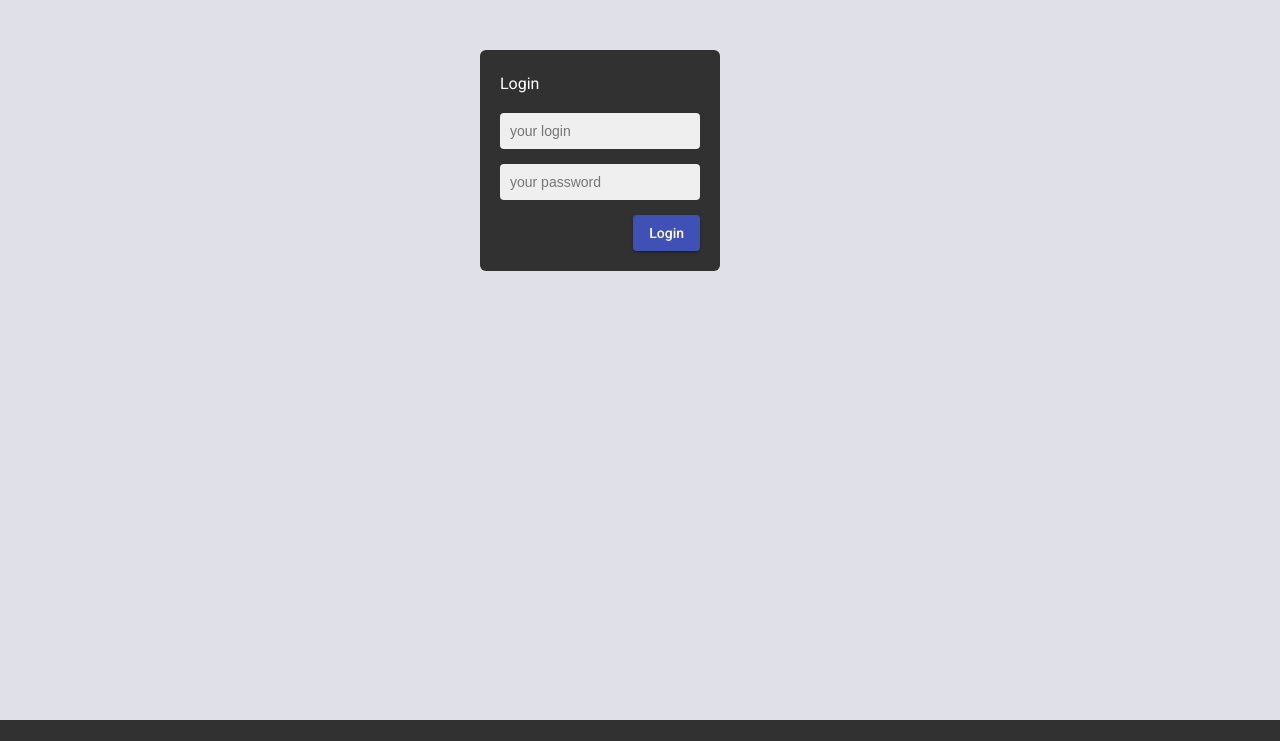
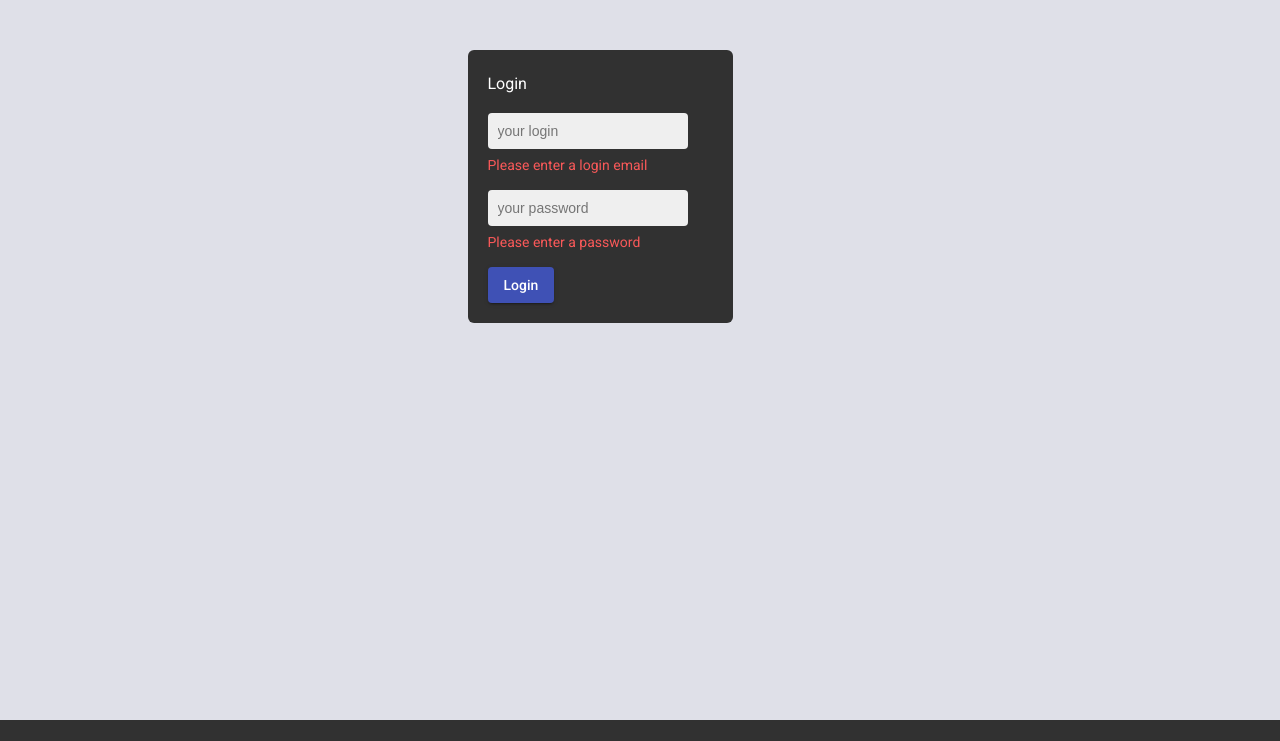
Before and after one commit to Wolf-Den1994/youtube-client, an Angular app: page /auth in a window 1280 px wide. Shown: the top 741 px of the page. Built offline with nearby package versions, Linux system fonts and the light colour scheme; grey boxes are pictures that could not be loaded.

Commit message:
feat: validate auth form

```diff
--- a/src/app/auth/auth.component.html
+++ b/src/app/auth/auth.component.html
@@ -1,13 +1,31 @@
 <div class="login-page">
   <div class="login-wrapper">
     <h3>Login</h3>
+    <form
+      class="login-form"
+      [formGroup]="form"
+      novalidate
+      (ngSubmit)="submit()"
+    >
       <label class="label">
         <input
           type="text"
           placeholder="your login"
           #myLogin [value]="authService.login"
           (input)="authService.loginHandle(myLogin.value)"
+          formControlName="userEmail"
         >
+        <div class="alert alert-danger"
+             *ngIf="form.controls['userEmail'].errors?.['required']"
+        >
+          Please enter a login email
+        </div>
+        <div class="alert alert-danger"
+             *ngIf="form.controls['userEmail'].errors?.['email']
+                && form.controls['userEmail'].touched"
+        >
+          The login email is invalid
+        </div>
       </label>
       <label class="label">
         <input
@@ -15,15 +33,27 @@
           placeholder="your password"
           #myPassword [value]="authService.password"
           (input)="authService.passwordHandle(myPassword.value)"
+          formControlName="userPassword"
         >
+        <div class="alert alert-danger"
+             *ngIf="form.controls['userPassword'].errors?.['required']"
+        >
+          Please enter a password
+        </div>
+        <div class="alert alert-danger"
+             *ngIf="form.controls['userPassword'].errors?.['pattern']
+                && form.controls['userPassword'].dirty"
+        >
+          Your password isn't strong enough
+        </div>
       </label>
       <button
         class="login-button"
         mat-raised-button
         color="primary"
-      (click)="authService.comeIn()"
       >
         Login
       </button>
+    </form>
   </div>
 </div>
--- a/src/app/auth/auth.component.scss
+++ b/src/app/auth/auth.component.scss
@@ -7,7 +7,7 @@
 
   .login-wrapper {
     padding: 20px;
-    width: 240px;
+    width: 265px;
 
     display: flex;
     flex-direction: column;
@@ -23,12 +23,21 @@
       margin: 0;
     }
 
+    .login-form {
+      display: flex;
+      flex-direction: column;
+      justify-content: center;
+      align-items: flex-start;
+      gap: 15px;
+    }
+
     .label {
       display: flex;
-      align-items: center;
+      align-items: flex-start;
+      flex-direction: column;
       gap: 6px;
       font-size: 14px;
-      color: #2F80ED;
+      color: #f95959;
 
       input {
         font-size: 14px;
@@ -42,9 +51,5 @@
         background: #EFEFEF;
       }
     }
-
-    .login-button {
-      align-self: flex-end;
-    }
   }
 }
--- a/src/app/auth/auth.component.ts
+++ b/src/app/auth/auth.component.ts
@@ -1,4 +1,5 @@
 import { Component, OnInit } from '@angular/core';
+import { FormGroup, FormControl, Validators } from '@angular/forms';
 import { AuthService } from './services/auth.service';
 import { YoutubeService } from '../youtube/services/youtube.service';
 
@@ -8,12 +9,29 @@ import { YoutubeService } from '../youtube/services/youtube.service';
   styleUrls: ['./auth.component.scss'],
 })
 export class AuthComponent implements OnInit {
+  form: FormGroup;
+
   constructor(
     public authService: AuthService,
     private youtubeService: YoutubeService,
-  ) {}
+  ) {
+    this.form = new FormGroup({
+      userEmail: new FormControl('', [
+        Validators.required,
+        Validators.email,
+      ]),
+      userPassword: new FormControl('', [
+        Validators.required,
+        Validators.pattern(/^(?=.*?[A-Z])(?=.*?[a-z])(?=.*?[0-9])(?=.*?[#?!@$%^&*-]).{8,}$/),
+      ]),
+    });
+  }
 
   ngOnInit() {
     this.youtubeService.isShowHeader = false;
   }
+
+  submit = () => {
+    if (this.form.valid) this.authService.comeIn();
+  };
 }
--- a/src/app/auth/auth.module.ts
+++ b/src/app/auth/auth.module.ts
@@ -1,5 +1,6 @@
 import { NgModule } from '@angular/core';
 import { CommonModule } from '@angular/common';
+import { ReactiveFormsModule } from '@angular/forms';
 import { AuthComponent } from './auth.component';
 import { SharedModule } from '../shared/shared.module';
 import { AuthRoutingModule } from './auth-routing.module';
@@ -12,6 +13,7 @@ import { AuthRoutingModule } from './auth-routing.module';
     CommonModule,
     SharedModule,
     AuthRoutingModule,
+    ReactiveFormsModule,
   ],
 })
 export class AuthModule { }
```
Lines whose indentation alone changed are shown as unchanged.
